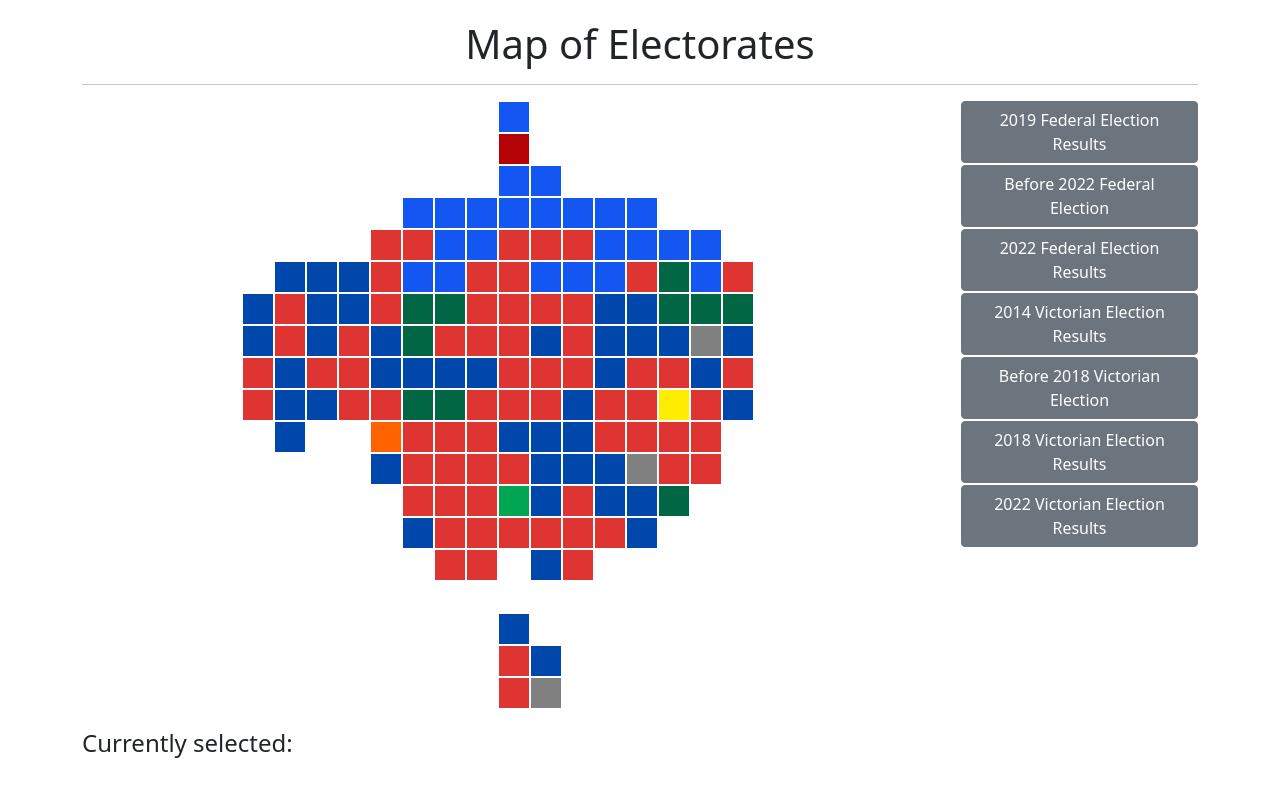
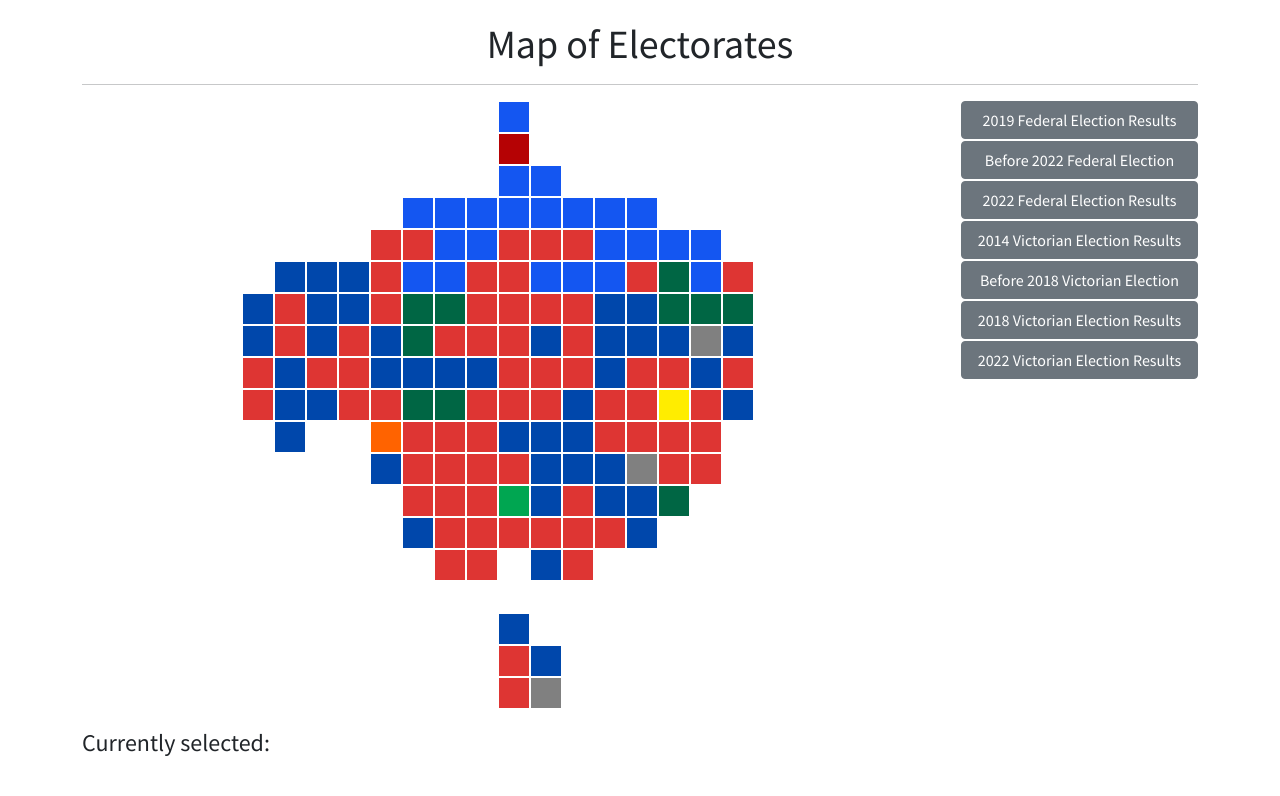
Before and after one commit to dmarmion/AusElectorates, a React (Create React App) app: page / in a window 1280 px wide. Shown: the top 796 px of the page. Built offline with nearby package versions, Linux system fonts and the light colour scheme.

Commit message:
Change font to Source Sans Pro

```diff
--- a/public/index.html
+++ b/public/index.html
@@ -24,6 +24,9 @@
       work correctly both with client-side routing and a non-root public URL.
       Learn how to configure a non-root public URL by running `npm run build`.
     -->
+    <link rel="preconnect" href="https://fonts.googleapis.com">
+    <link rel="preconnect" href="https://fonts.gstatic.com" crossorigin>
+    <link href="https://fonts.googleapis.com/css2?family=Source+Sans+Pro&display=swap" rel="stylesheet">
     <title>Map of Australian Electorates</title>
   </head>
   <body>
--- a/src/App.css
+++ b/src/App.css
@@ -1,3 +1,7 @@
+* {
+  font-family: 'Source Sans Pro', sans-serif;
+}
+
 .header {
   margin-top: 20px;
   text-align: center;
```
